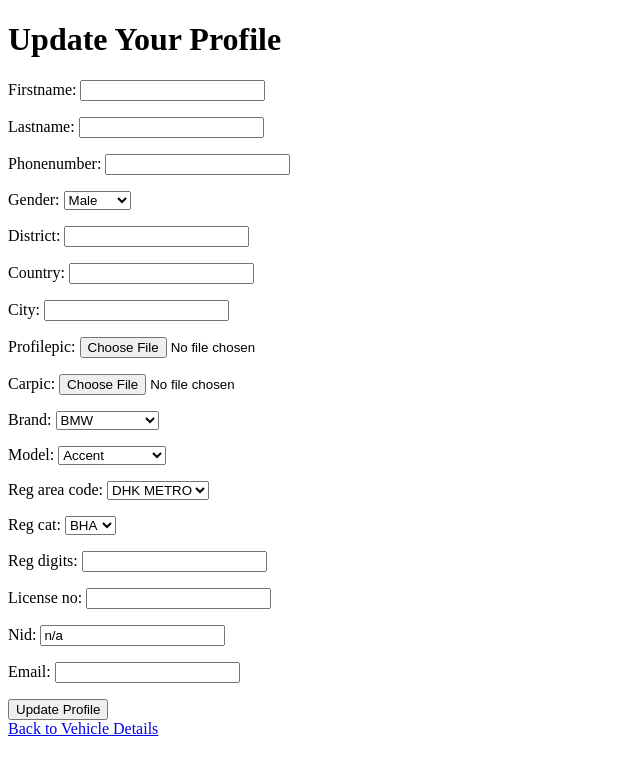
After one commit to sumayaruhas/niceeeee, a Django app: page /update-driver-profile/ in a window 1280 px wide. The commit adds this page. Shown: the top 775 px of the page, without its empty margins (0-640 px from the left). Run offline with Django 5.2, Linux system fonts and the light colour scheme; a user stored in the database is signed in; data comes from the database, SQL or seed files in the repository; both versions use the stored data as it was after the commit.

Commit message:
profile update+car details show

```diff
--- a/website/main/forms.py
+++ b/website/main/forms.py
@@ -1,6 +1,8 @@
 from django import forms
 from django.contrib.auth.forms import UserCreationForm
 from .models import CustomUser
+from .models import CarRegister
+
 
 class CustomerSignUpForm(UserCreationForm):
     class Meta:
@@ -54,3 +56,21 @@ class BookingForm(forms.Form):
     name = forms.CharField(max_length=100, required=True)
     age = forms.IntegerField(required=True, min_value=0)
     phone_number = forms.CharField(max_length=15, required=True)
+
+
+class ProfileUpdateForm(forms.ModelForm):
+    class Meta:
+        model = CarRegister
+        fields = [
+            'firstname', 'lastname', 'phonenumber', 'gender',
+            'district', 'country', 'city', 'profilepic', 'carpic',
+            'brand', 'model', 'reg_area_code', 'reg_cat', 'reg_digits',
+            'license_no', 'nid', 'email'
+        ]
+        widgets = {
+            'gender': forms.Select(choices=CarRegister.GENDER_CHOICES),
+            'brand': forms.Select(choices=CarRegister.CAR_BRAND),
+            'model': forms.Select(choices=CarRegister.CAR_MODEL),
+            'reg_area_code': forms.Select(choices=CarRegister.REG_NO_CODE),
+            'reg_cat': forms.Select(choices=CarRegister.REG_NO_CATO),
+        }
--- a/website/main/templates/driver_dashboard.html
+++ b/website/main/templates/driver_dashboard.html
@@ -15,7 +15,7 @@
     <div class="dashboard-section">
       <h2>Account</h2>
       <ul>
-        <li><a href="#">Update Profile</a></li>
+        <li><a href="{% url 'update_driver_profile' %}">Update Profile</a></li>
         <li><a href="#">Payment Methods</a></li>
         <li><a href="{% url 'car_registration_details' %}">Vehicle Details</a></li>
       </ul>
--- /dev/null
+++ b/website/main/templates/update_driver_profile.html
@@ -0,0 +1,17 @@
+<!DOCTYPE html>
+<html lang="en">
+<head>
+    <meta charset="UTF-8">
+    <meta name="viewport" content="width=device-width, initial-scale=1.0">
+    <title>Update Profile</title>
+</head>
+<body>
+    <h1>Update Your Profile</h1>
+    <form method="POST" enctype="multipart/form-data">
+        {% csrf_token %}
+        {{ form.as_p }}
+        <button type="submit">Update Profile</button>
+    </form>
+    <a href="{% url 'car_registration_details' %}">Back to Vehicle Details</a>
+</body>
+</html>
--- a/website/main/urls.py
+++ b/website/main/urls.py
@@ -30,6 +30,7 @@ urlpatterns = [
     path('booking-form/', views.booking_form, name='booking_form'),
     path('testdashboard/', views.testdashboard, name='testdashboard'),
     path('car-registration-details/', views.car_registration_details, name='car_registration_details'),
+    path('update-driver-profile/', views.update_driver_profile, name='update_driver_profile'),
 
     ]
 
--- a/website/main/views.py
+++ b/website/main/views.py
@@ -281,6 +281,33 @@ def testdashboard(request):
     return render(request, 'testdashboard.html', {'bookings': user_bookings})
 
 
+from django.shortcuts import render
+from django.contrib.auth.decorators import login_required
+from .models import CarRegister
+
+@login_required
 def car_registration_details(request):
-    cars = CarRegister.objects.all()
+    cars = CarRegister.objects.filter(user=request.user)
     return render(request, 'car_registration_details.html', {'cars': cars})
+
+from django.shortcuts import render, redirect
+from django.contrib.auth.decorators import login_required
+from .forms import ProfileUpdateForm
+from .models import CarRegister
+
+@login_required
+def update_driver_profile(request):
+    try:
+        profile = CarRegister.objects.get(user=request.user)
+    except CarRegister.DoesNotExist:
+        profile = None
+
+    if request.method == 'POST':
+        form = ProfileUpdateForm(request.POST, request.FILES, instance=profile)
+        if form.is_valid():
+            form.save()
+            return redirect('car_registration_details')  # Redirect to a page of your choice
+    else:
+        form = ProfileUpdateForm(instance=profile)
+
+    return render(request, 'update_driver_profile.html', {'form': form})
```
Also changed, not shown: website/db.sqlite3, website/media/carpic/20221027_125851_RslEqJv.png (added), website/media/profilepic/20221021_151429.png (added).
